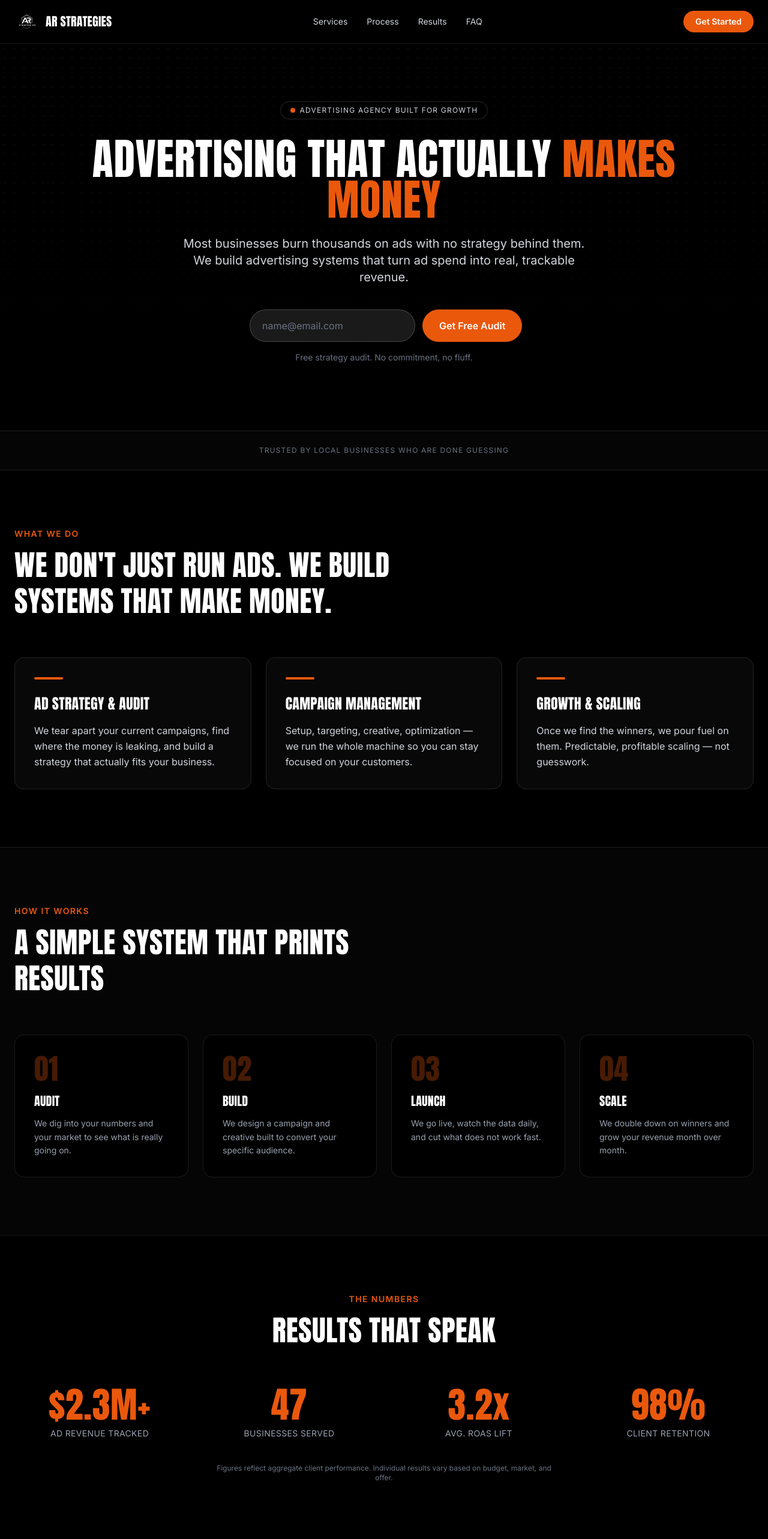
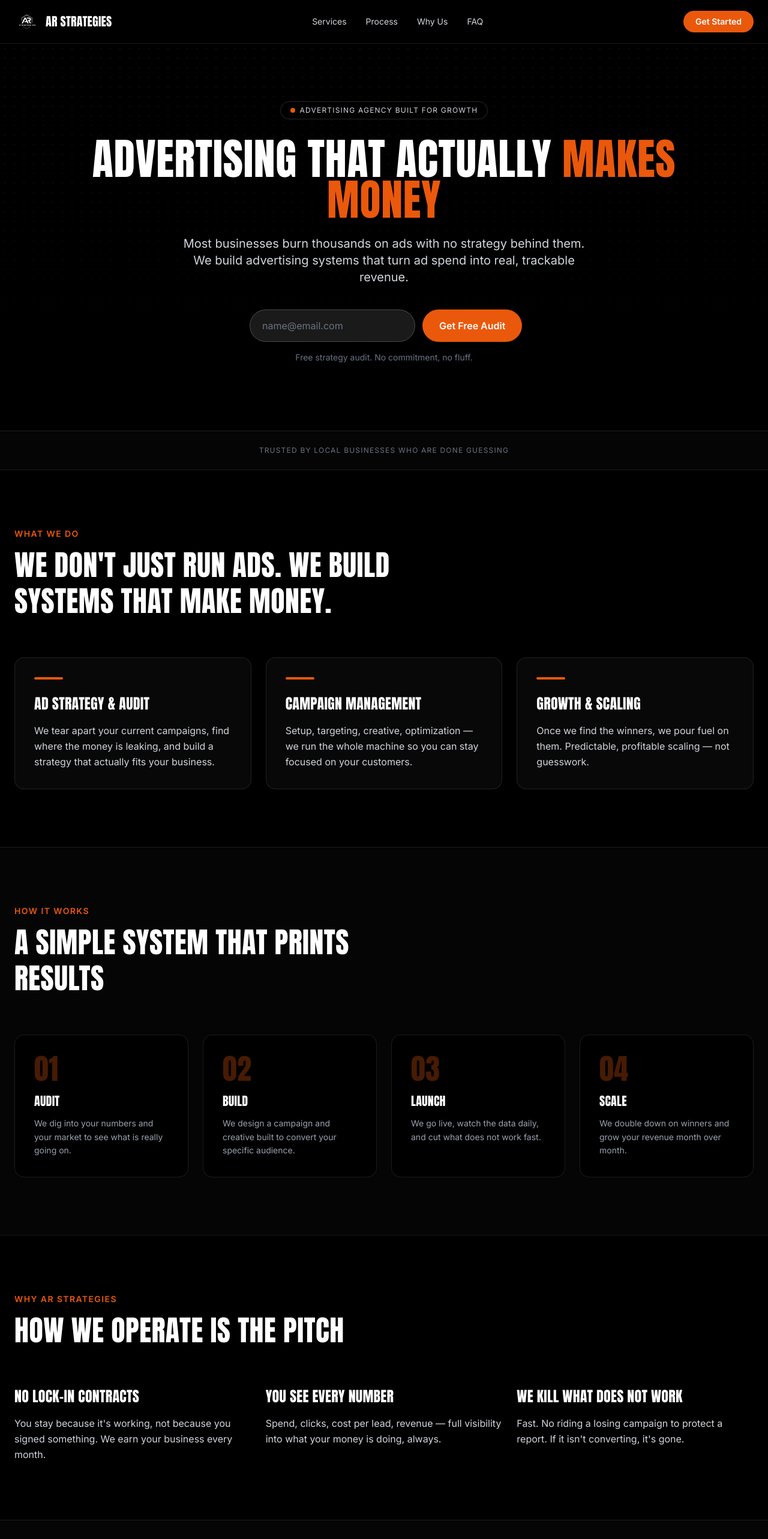
Before and after one commit to SymTrue/ar-strategies-site, a Next.js app: page / in a window 1280 px wide. Shown: the top 2566 px of the page at 60% size. Built offline with nearby package versions, Linux system fonts and the light colour scheme.

Commit message:
Add mobile nav, working lead capture API, honest principles section, favicon

```diff
--- /dev/null
+++ b/app/api/lead/route.ts
@@ -0,0 +1,40 @@
+import { NextRequest, NextResponse } from 'next/server';
+
+export async function POST(req: NextRequest) {
+  const { email } = await req.json();
+
+  if (!email || typeof email !== 'string' || !/^[^\s@]+@[^\s@]+\.[^\s@]+$/.test(email)) {
+    return NextResponse.json({ error: 'Invalid email' }, { status: 400 });
+  }
+
+  const apiKey = process.env.RESEND_API_KEY;
+  const notifyTo = process.env.LEAD_NOTIFY_EMAIL;
+
+  if (!apiKey || !notifyTo) {
+    console.error('Lead capture misconfigured: missing RESEND_API_KEY or LEAD_NOTIFY_EMAIL');
+    return NextResponse.json({ error: 'Server not configured' }, { status: 500 });
+  }
+
+  const res = await fetch('https://api.resend.com/emails', {
+    method: 'POST',
+    headers: {
+      Authorization: `Bearer ${apiKey}`,
+      'Content-Type': 'application/json',
+    },
+    body: JSON.stringify({
+      from: 'AR Strategies <leads@arstrategists.com>',
+      to: notifyTo,
+      reply_to: email,
+      subject: 'New free audit request',
+      text: `New lead from the site: ${email}`,
+    }),
+  });
+
+  if (!res.ok) {
+    const body = await res.text();
+    console.error('Resend error:', body);
+    return NextResponse.json({ error: 'Failed to send' }, { status: 502 });
+  }
+
+  return NextResponse.json({ ok: true });
+}
--- a/app/page.tsx
+++ b/app/page.tsx
@@ -25,11 +25,19 @@ const steps = [
   { n: '04', title: 'Scale', body: 'We double down on winners and grow your revenue month over month.' },
 ];
 
-const stats = [
-  { value: '$2.3M+', label: 'Ad revenue tracked' },
-  { value: '47', label: 'Businesses served' },
-  { value: '3.2x', label: 'Avg. ROAS lift' },
-  { value: '98%', label: 'Client retention' },
+const principles = [
+  {
+    title: 'No lock-in contracts',
+    body: "You stay because it's working, not because you signed something. We earn your business every month.",
+  },
+  {
+    title: 'You see every number',
+    body: 'Spend, clicks, cost per lead, revenue — full visibility into what your money is doing, always.',
+  },
+  {
+    title: 'We kill what does not work',
+    body: "Fast. No riding a losing campaign to protect a report. If it isn't converting, it's gone.",
+  },
 ];
 
 const faqs = [
@@ -51,40 +59,94 @@ const faqs = [
   },
 ];
 
+type LeadFormState = 'idle' | 'loading' | 'success' | 'error';
+
+function useLeadForm() {
+  const [email, setEmail] = useState('');
+  const [state, setState] = useState<LeadFormState>('idle');
+
+  const handleSubmit = async (e: React.FormEvent) => {
+    e.preventDefault();
+    setState('loading');
+    try {
+      const res = await fetch('/api/lead', {
+        method: 'POST',
+        headers: { 'Content-Type': 'application/json' },
+        body: JSON.stringify({ email }),
+      });
+      if (!res.ok) throw new Error('failed');
+      setState('success');
+      setEmail('');
+    } catch {
+      setState('error');
+    }
+  };
+
+  return { email, setEmail, state, handleSubmit };
+}
+
 export default function Home() {
-  const [email, setEmail] = useState('');
-  const [submitted, setSubmitted] = useState(false);
+  const hero = useLeadForm();
+  const cta = useLeadForm();
   const [openFaq, setOpenFaq] = useState<number | null>(0);
+  const [menuOpen, setMenuOpen] = useState(false);
 
-  const handleSubmit = (e: React.FormEvent) => {
-    e.preventDefault();
-    setSubmitted(true);
-    setEmail('');
-    setTimeout(() => setSubmitted(false), 4000);
-  };
+  const navLinks = [
+    { href: '#services', label: 'Services' },
+    { href: '#process', label: 'Process' },
+    { href: '#why', label: 'Why Us' },
+    { href: '#faq', label: 'FAQ' },
+  ];
 
   return (
     <div className="min-h-screen bg-black text-white overflow-x-hidden">
       {/* Nav */}
       <nav className="sticky top-0 z-50 bg-black/90 backdrop-blur border-b border-white/10">
         <div className="max-w-7xl mx-auto px-6 py-4 flex justify-between items-center">
-          <a href="#top" className="flex items-center gap-3">
+          <a href="#top" className="flex items-center gap-3" onClick={() => setMenuOpen(false)}>
             <Image src="/logo.png" alt="AR Strategies" width={40} height={40} className="h-10 w-auto" />
             <span className="font-display text-xl tracking-wide">AR STRATEGIES</span>
           </a>
           <div className="hidden md:flex items-center gap-8 text-sm text-gray-300">
-            <a href="#services" className="hover:text-white transition">Services</a>
-            <a href="#process" className="hover:text-white transition">Process</a>
-            <a href="#results" className="hover:text-white transition">Results</a>
-            <a href="#faq" className="hover:text-white transition">FAQ</a>
+            {navLinks.map((link) => (
+              <a key={link.href} href={link.href} className="hover:text-white transition">
+                {link.label}
+              </a>
+            ))}
           </div>
           <a
             href="#contact"
-            className="bg-brand hover:bg-orange-700 px-5 py-2 rounded-full font-semibold text-sm transition"
+            className="hidden md:inline-block bg-brand hover:bg-orange-700 px-5 py-2 rounded-full font-semibold text-sm transition"
           >
             Get Started
           </a>
+          <button
+            aria-label={menuOpen ? 'Close menu' : 'Open menu'}
+            aria-expanded={menuOpen}
+            onClick={() => setMenuOpen((v) => !v)}
+            className="md:hidden flex flex-col gap-1.5 p-2"
+          >
+            <span className={`block h-0.5 w-6 bg-white transition-transform ${menuOpen ? 'translate-y-2 rotate-45' : ''}`} />
+            <span className={`block h-0.5 w-6 bg-white transition-opacity ${menuOpen ? 'opacity-0' : ''}`} />
+            <span className={`block h-0.5 w-6 bg-white transition-transform ${menuOpen ? '-translate-y-2 -rotate-45' : ''}`} />
+          </button>
         </div>
+        {menuOpen && (
+          <div className="md:hidden border-t border-white/10 px-6 py-4 flex flex-col gap-4 text-gray-300">
+            {navLinks.map((link) => (
+              <a key={link.href} href={link.href} onClick={() => setMenuOpen(false)} className="hover:text-white transition">
+                {link.label}
+              </a>
+            ))}
+            <a
+              href="#contact"
+              onClick={() => setMenuOpen(false)}
+              className="bg-brand text-center px-5 py-2.5 rounded-full font-semibold text-sm"
+            >
+              Get Started
+            </a>
+          </div>
+        )}
       </nav>
 
       {/* Hero */}
@@ -103,24 +165,34 @@ export default function Home() {
             advertising systems that turn ad spend into real, trackable revenue.
           </p>
 
-          <form onSubmit={handleSubmit} className="max-w-md mx-auto flex flex-col sm:flex-row gap-3">
+          <form onSubmit={hero.handleSubmit} className="max-w-md mx-auto flex flex-col sm:flex-row gap-3">
+            <label htmlFor="hero-email" className="sr-only">Email address</label>
             <input
+              id="hero-email"
               type="email"
-              value={email}
-              onChange={(e) => setEmail(e.target.value)}
+              value={hero.email}
+              onChange={(e) => hero.setEmail(e.target.value)}
               placeholder="name@email.com"
               required
-              className="flex-1 px-5 py-3.5 rounded-full bg-white/10 border border-white/20 text-white placeholder-gray-500 focus:outline-none focus:border-brand transition"
+              disabled={hero.state === 'loading'}
+              className="flex-1 px-5 py-3.5 rounded-full bg-white/10 border border-white/20 text-white placeholder-gray-500 focus:outline-none focus:border-brand transition disabled:opacity-50"
             />
             <button
               type="submit"
-              className="bg-brand hover:bg-orange-700 px-7 py-3.5 rounded-full font-semibold transition whitespace-nowrap"
+              disabled={hero.state === 'loading'}
+              className="bg-brand hover:bg-orange-700 px-7 py-3.5 rounded-full font-semibold transition whitespace-nowrap disabled:opacity-60"
             >
-              Get Free Audit
+              {hero.state === 'loading' ? 'Sending…' : 'Get Free Audit'}
             </button>
           </form>
-          {submitted && (
+          {hero.state === 'success' && (
             <p className="text-green-400 mt-4 text-sm">Got it — we&apos;ll be in touch within 24 hours.</p>
+          )}
+          {hero.state === 'error' && (
+            <p className="text-red-400 mt-4 text-sm">
+              Something went wrong. Email us directly at{' '}
+              <a href="mailto:hello@arstrategists.com" className="underline">hello@arstrategists.com</a>.
+            </p>
           )}
           <p className="text-gray-500 text-sm mt-4">Free strategy audit. No commitment, no fluff.</p>
         </div>
@@ -178,25 +250,23 @@ export default function Home() {
         </div>
       </section>
 
-      {/* Results */}
-      <section id="results" className="py-24 px-6 border-t border-white/10">
+      {/* Why us */}
+      <section id="why" className="py-24 px-6 border-t border-white/10">
         <div className="max-w-7xl mx-auto">
-          <div className="text-center max-w-2xl mx-auto mb-16">
-            <p className="text-brand font-semibold uppercase tracking-widest text-sm mb-3">The numbers</p>
-            <h2 className="font-display text-4xl md:text-5xl uppercase leading-tight">Results that speak</h2>
+          <div className="max-w-2xl mb-16">
+            <p className="text-brand font-semibold uppercase tracking-widest text-sm mb-3">Why AR Strategies</p>
+            <h2 className="font-display text-4xl md:text-5xl uppercase leading-tight">
+              How we operate is the pitch
+            </h2>
           </div>
-          <div className="grid grid-cols-2 lg:grid-cols-4 gap-8">
-            {stats.map((stat) => (
-              <div key={stat.label} className="text-center">
-                <p className="font-display text-5xl md:text-6xl text-brand mb-2">{stat.value}</p>
-                <p className="text-gray-400 text-sm uppercase tracking-wide">{stat.label}</p>
+          <div className="grid md:grid-cols-3 gap-6">
+            {principles.map((p) => (
+              <div key={p.title} className="text-center md:text-left">
+                <h3 className="font-display text-2xl uppercase mb-4">{p.title}</h3>
+                <p className="text-gray-300 leading-relaxed">{p.body}</p>
               </div>
             ))}
           </div>
-          <p className="text-center text-gray-500 text-xs mt-10 max-w-xl mx-auto">
-            Figures reflect aggregate client performance. Individual results vary based on
-            budget, market, and offer.
-          </p>
         </div>
       </section>
 
@@ -226,6 +296,7 @@ export default function Home() {
               <div key={faq.q} className="border border-white/10 rounded-xl overflow-hidden bg-white/[0.02]">
                 <button
                   onClick={() => setOpenFaq(openFaq === i ? null : i)}
+                  aria-expanded={openFaq === i}
                   className="w-full flex justify-between items-center text-left px-6 py-5 hover:bg-white/[0.04] transition"
                 >
                   <span className="font-semibold text-lg">{faq.q}</span>
@@ -248,12 +319,35 @@ export default function Home() {
             Get a free audit of your current advertising. We&apos;ll show you exactly what&apos;s
             broken and how to fix it — no strings attached.
           </p>
-          <a
-            href="mailto:hello@arstrategists.com?subject=Free%20Ad%20Audit%20Request"
-            className="inline-block bg-brand hover:bg-orange-700 px-10 py-4 rounded-full font-semibold text-lg transition"
-          >
-            Book Your Free Audit
-          </a>
+          <form onSubmit={cta.handleSubmit} className="max-w-md mx-auto flex flex-col sm:flex-row gap-3">
+            <label htmlFor="cta-email" className="sr-only">Email address</label>
+            <input
+              id="cta-email"
+              type="email"
+              value={cta.email}
+              onChange={(e) => cta.setEmail(e.target.value)}
+              placeholder="name@email.com"
+              required
+              disabled={cta.state === 'loading'}
+              className="flex-1 px-5 py-3.5 rounded-full bg-white/10 border border-white/20 text-white placeholder-gray-500 focus:outline-none focus:border-brand transition disabled:opacity-50"
+            />
+            <button
+              type="submit"
+              disabled={cta.state === 'loading'}
+              className="bg-brand hover:bg-orange-700 px-7 py-3.5 rounded-full font-semibold transition whitespace-nowrap disabled:opacity-60"
+            >
+              {cta.state === 'loading' ? 'Sending…' : 'Book Your Free Audit'}
+            </button>
+          </form>
+          {cta.state === 'success' && (
+            <p className="text-green-400 mt-4 text-sm">Got it — we&apos;ll be in touch within 24 hours.</p>
+          )}
+          {cta.state === 'error' && (
+            <p className="text-red-400 mt-4 text-sm">
+              Something went wrong. Email us directly at{' '}
+              <a href="mailto:hello@arstrategists.com" className="underline">hello@arstrategists.com</a>.
+            </p>
+          )}
         </div>
       </section>
 
@@ -276,7 +370,7 @@ export default function Home() {
               <ul className="space-y-3 text-sm text-gray-400">
                 <li><a href="#services" className="hover:text-white transition">Services</a></li>
                 <li><a href="#process" className="hover:text-white transition">Process</a></li>
-                <li><a href="#results" className="hover:text-white transition">Results</a></li>
+                <li><a href="#why" className="hover:text-white transition">Why Us</a></li>
                 <li><a href="#faq" className="hover:text-white transition">FAQ</a></li>
               </ul>
             </div>
```
Also changed, not shown: app/icon.png (added).
